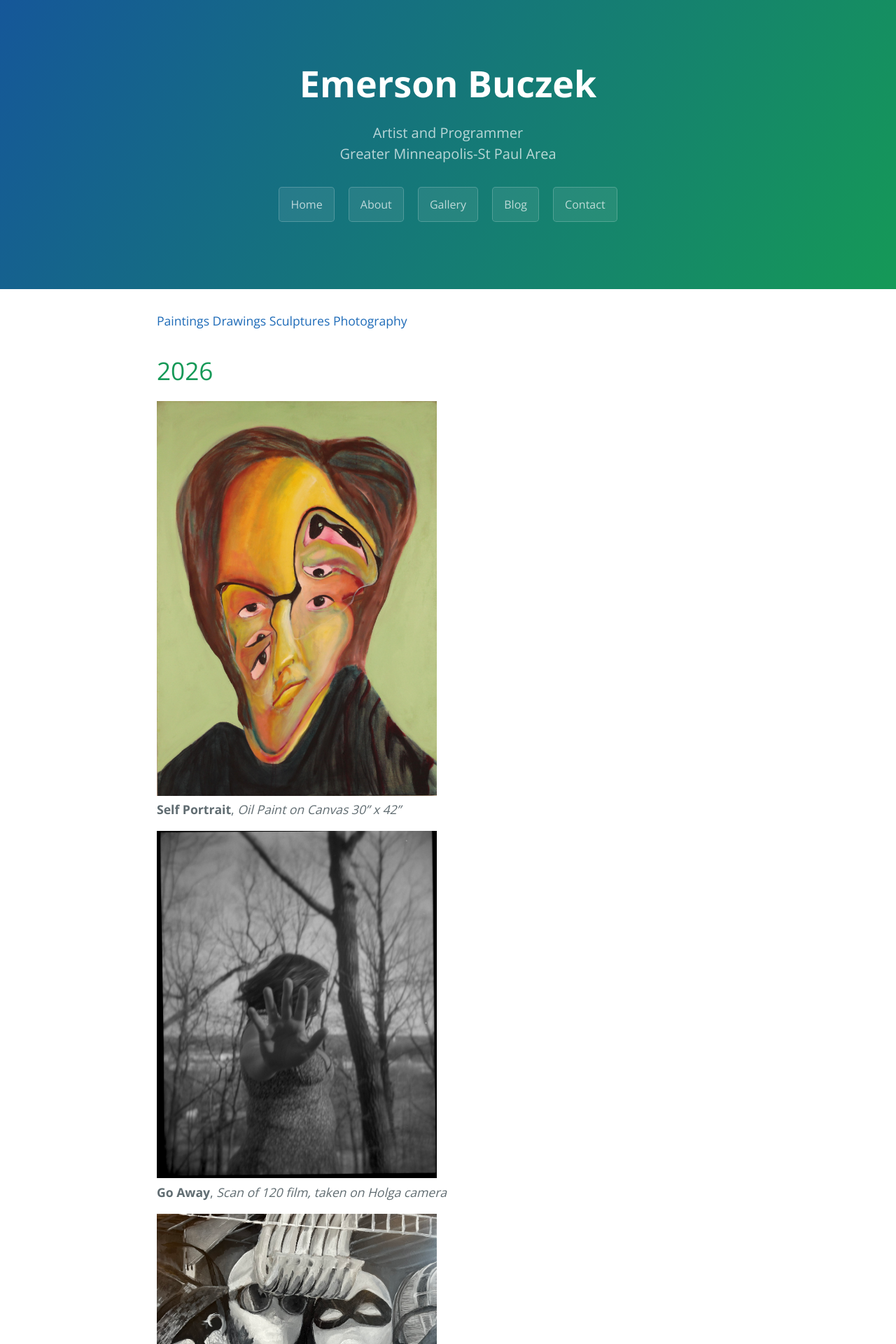
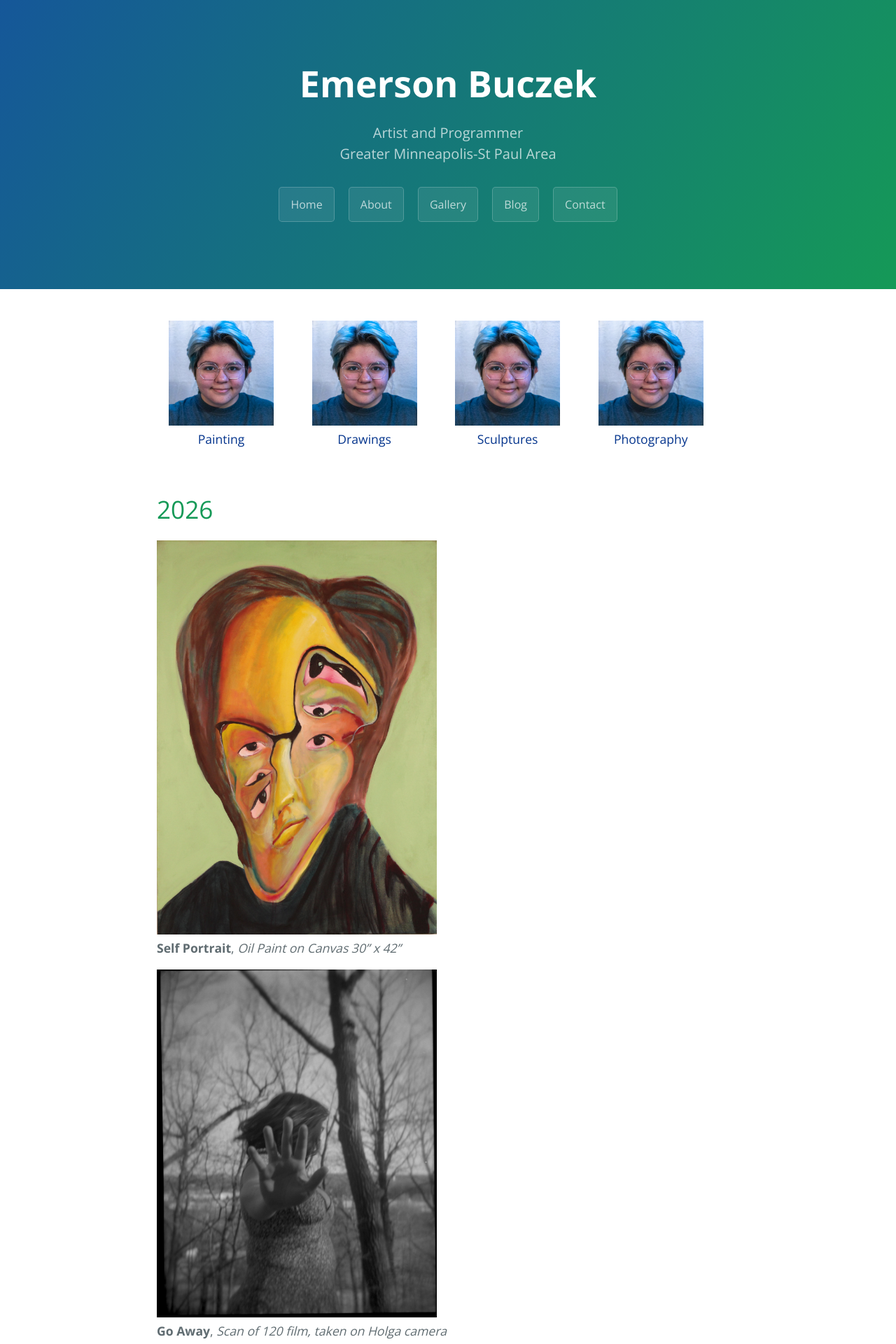
Before and after one commit to FaeBuczek/FaeBuczek.github.io, a Jekyll site: the page built from _pages/gallery.md, in a window 1280 px wide. Shown: the top 1920 px of the page at 70% size. Built offline with Jekyll 4.4.1, drawn with Linux system fonts in a browser that asks for light colours.

Commit message:
working on buttons

```diff
--- a/_layouts/default.html
+++ b/_layouts/default.html
@@ -22,11 +22,6 @@
   <header class="page-header" role="banner">
     <h1 class="project-name">Emerson Buczek</h1>
     <h2 class="project-tagline">{{ page.description | default: site.description | default: site.github.project_tagline}}</h2>
-    {% if site.show_downloads %}
-    <a href="{{ site.github.repository_url }}" class="btn">View on GitHub</a>
-    <a href="{{ site.github.zip_url }}" class="btn">Download .zip</a>
-    <a href="{{ site.github.tar_url }}" class="btn">Download .tar.gz</a>
-    {% endif %}
     <a href="/index/" class="btn">Home</a>
     <a href="/about/" class="btn">About</a>
     <a href="/gallery/" class="btn">Gallery</a>
@@ -35,14 +30,29 @@
   </header>
 
   <main id="content" class="main-content" role="main">
-    {{ if site.title == "Gallery"}}
-    <div>
-      <a href="/painting/">Paintings</a>
-      <a href="/drawing/">Drawings</a>
-      <a href="/sculpture/">Sculptures</a>
-      <a href="/photography/">Photography</a>
+    {% if page.url == "/gallery/" %}
+    <!--
+      <div class="page-header" role="banner">
+      -->
+
+        <a href="/painting/" class="btn custom-btn">
+          <img src="/assets/images/Emerson.jpg" alt="Paintings Icon" class="icon" width="150px" max-width="30px" max-height="auto"><br>
+          Painting
+        </a>
+        <a href="/drawing/" class="btn custom-btn">
+          <img src="/assets/images/Emerson.jpg" alt="Drawings Icon" class="icon" width="150px" max-width="30px" max-height="auto"><br>
+          Drawings</a>
+        <a href="/sculpture/" class="btn custom-btn">
+          <img src="/assets/images/Emerson.jpg" alt="Sculptures Icon" class="icon" width="150px" max-width="30px" max-height="auto"><br>
+          Sculptures</a>
+        <a href="/photography/" class="btn custom-btn">
+          <img src="/assets/images/Emerson.jpg" alt="Photography Icon" class="icon" width="150px" max-width="30px" max-height="auto"><br>
+          Photography</a>
+    <!--
     </div>
-    {{ endif }}
+      -->
+    {% endif %}
+
     {{ content }}
 
     <footer class="site-footer">
--- a/_sass/cayman.scss
+++ b/_sass/cayman.scss
@@ -2,3 +2,19 @@
 //     @import "{{ site.theme }}";
 // Then using this theme with jekyll-remote-theme will work fine.
 @import "jekyll-theme-cayman";
+
+
+
+/* Custom class for specific buttons only */
+.btn-custom{
+  background-color: #ff5733; /* your custom background color */
+  border-color: #c70039;     /* your custom border color */
+  color: #ffffff;            /* your custom text color */
+}
+
+.btn-custom:hover {
+  background-color: #c70039;
+  border-color: #900c3f;
+  color: #ffffff;
+  text-decoration: none;
+}
--- a/assets/css/style.scss
+++ b/assets/css/style.scss
@@ -2,9 +2,22 @@
 ---
 
 @import 'jekyll-theme-cayman';
+
+body {
+  background-color: #ffffff;
+}
 
 .iframe-container {
   display: flex;
   justify-content: center; /* Centers horizontally */
   align-items: center;     /* Centers vertically (if the container has height) */
 }
+
+.btn.custom-btn {
+  color: #05358d; /* Default button text color */
+  text-align: center; /* Centers the button text */
+}
+
+.btn.custom-btn:hover {
+  color: #044B68; /* Text color when hovering over the button */
+}
```
Also changed, not shown: 8 other files.
